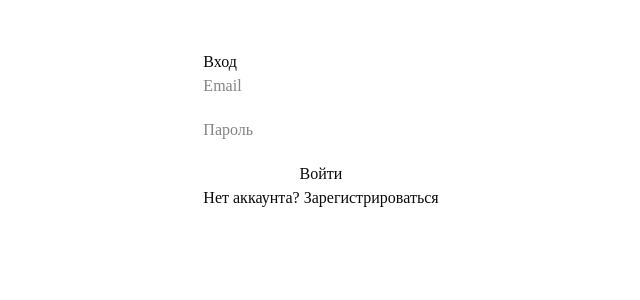
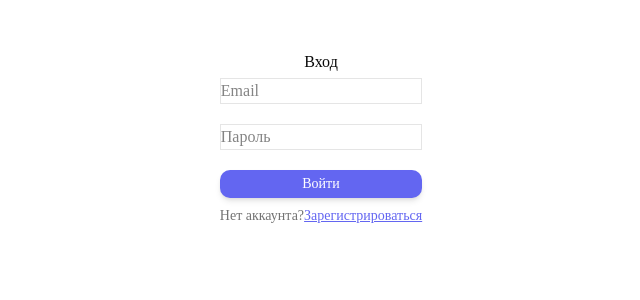
Before and after one commit to changemaind90/task-trecker2026-vibe-coded_human-, a Next.js app: page /login in a window 1280 px wide. Shown: the top 300 px of the page, without its empty margins (319-959 px from the left). Built offline with nearby package versions, Linux system fonts and the light colour scheme.

Commit message:
refactor login styles

```diff
--- a/src/app/login/page.tsx
+++ b/src/app/login/page.tsx
@@ -42,30 +42,35 @@ export default function LoginPage() {
   };
 
   return (
-    <div style={{ maxWidth: 400, margin: "50px auto" }}>
-      <h1>Вход</h1>
+    <div className="max-w-[400px] mx-auto my-[50px]">
+      <h1 className="text-center mb-1">Вход</h1>
       <form onSubmit={handleSubmit} className="flex flex-col gap-5">
-        <input
-          type="email"
-          placeholder="Email"
-          value={email}
-          onChange={(e) => setEmail(e.target.value)}
-          required
-        />
-        <input
-          type="password"
-          placeholder="Пароль"
-          value={password}
-          onChange={(e) => setPassword(e.target.value)}
-          required
-        />
-        <button type="submit" disabled={loading}>
-          {loading ? "Вход..." : "Войти"}
+        <input type="email" placeholder="Email" value={email} onChange={(e) => setEmail(e.target.value)} required
+          className="border-[1px] border-solid" />
+        <input type="password" placeholder="Пароль" value={password} onChange={(e) => setPassword(e.target.value)}
+          className="border-[1px] border-solid"
+          required />
+        <button type="submit" disabled={loading}
+          className="mb-2 group relative w-full flex items-center justify-center rounded-lg bg-[#6366f1] px-1 py-1
+            text-sm font-medium text-white shadow-md hover:bg-[#4f46ba] active:scale-[0.99]
+            transition-all duration-200 disabled:opacity-70 disabled:cursor-not-allowed disabled:shadow-none"
+        > {loading ? (
+          <>
+            <span className="animate-spin w-4 h-4 border-2 border-white border-t-transparent rounded-full mr-2"></span>
+            Вход...
+          </>
+        ) : (
+          "Войти"
+        )}
         </button>
         {error && <p className="text-red-500">{error}</p>}
       </form>
-      <p>
-        Нет аккаунта? <Link href="/register">Зарегистрироваться</Link>
+      <p className="text-sm text-[var(--muted-foreground)]">
+        Нет аккаунта?
+        <Link href="/register"
+          className="text-[#6366f1] underline hover:text-[#4f46ba]">
+          Зарегистрироваться
+        </Link>
       </p>
     </div>
   );
```
